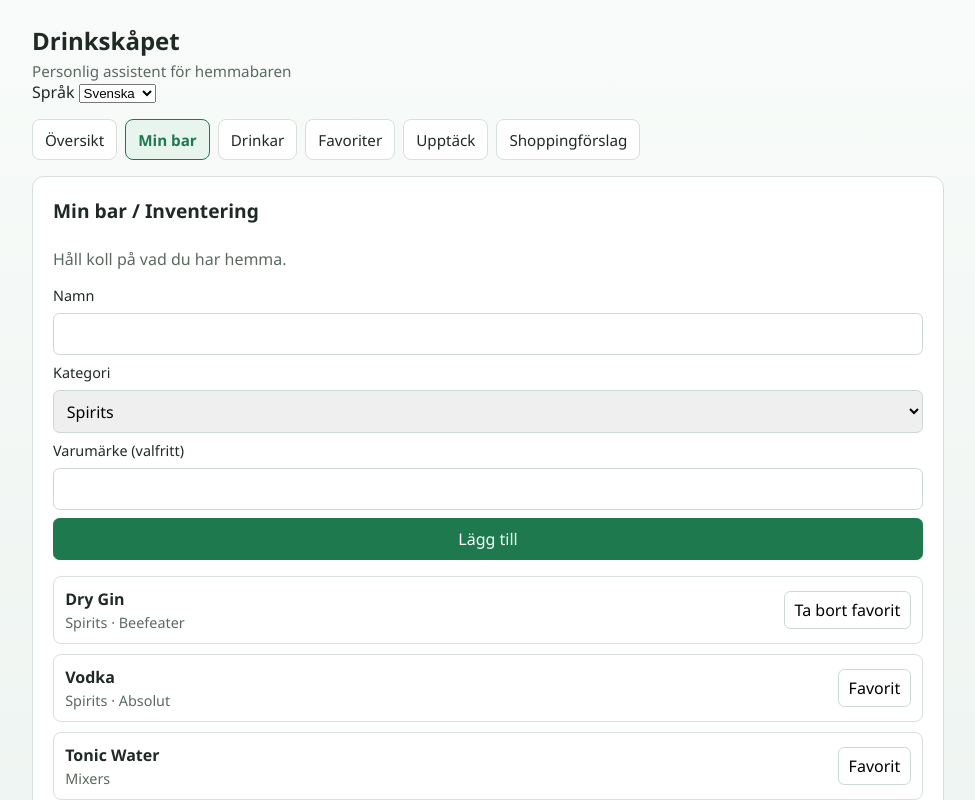
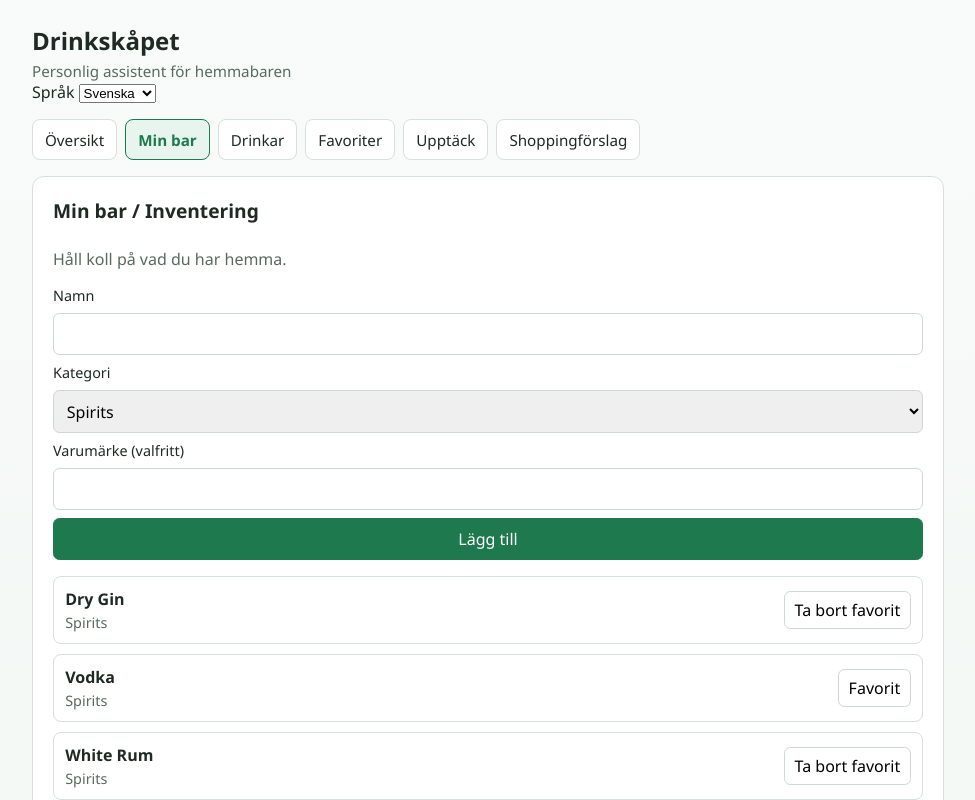
Before and after one commit to tobisen/drinkskapet, a Vue app: page /inventory in a window 1280 px wide. Shown: the top 800 px of the page, without its empty margins (152-1127 px from the left). Built offline with nearby package versions, Linux system fonts and the light colour scheme; the HTML template or start-up script is replaced by a standard one.

Commit message:
Add shared in-memory inventory composable and reuse across views

```diff
--- /dev/null
+++ b/src/features/inventory/useInventory.ts
@@ -0,0 +1,51 @@
+import { ref } from 'vue'
+import { demoInventory } from '../../data/demoInventory'
+import type { InventoryCategory, InventoryItem } from './types'
+
+interface AddInventoryItemInput {
+  name: string
+  category: InventoryCategory
+  brand?: string
+}
+
+const inventoryItems = ref<InventoryItem[]>(demoInventory.map((item) => ({ ...item })))
+
+function addInventoryItem(input: AddInventoryItemInput): void {
+  const name = input.name.trim()
+
+  if (!name) {
+    return
+  }
+
+  const brand = input.brand?.trim()
+
+  inventoryItems.value.unshift({
+    id: `item-${Date.now()}`,
+    name,
+    category: input.category,
+    brand: brand || undefined,
+    quantity: 1,
+    isFavorite: false,
+  })
+}
+
+function toggleInventoryFavorite(itemId: string): void {
+  inventoryItems.value = inventoryItems.value.map((item) => {
+    if (item.id !== itemId) {
+      return item
+    }
+
+    return {
+      ...item,
+      isFavorite: !item.isFavorite,
+    }
+  })
+}
+
+export function useInventory() {
+  return {
+    inventoryItems,
+    addInventoryItem,
+    toggleInventoryFavorite,
+  }
+}
--- a/src/views/DashboardView.vue
+++ b/src/views/DashboardView.vue
@@ -1,6 +1,6 @@
 <script lang="ts">
 import { defineComponent } from 'vue'
-import { demoInventory } from '../data/demoInventory'
+import { useInventory } from '../features/inventory/useInventory'
 import { seedDrinks } from '../data/seedDrinks'
 import {
   getDrinkRecommendations,
@@ -29,8 +29,16 @@ type LanguageCode = keyof typeof text
 
 export default defineComponent({
   name: 'DashboardView',
+  data() {
+    return {
+      inventoryStore: useInventory(),
+    }
+  },
   inject: ['appLanguage'],
   computed: {
+    inventoryItems() {
+      return this.inventoryStore.inventoryItems
+    },
     t() {
       const selected =
         ((this.appLanguage as { selected: LanguageCode } | undefined)?.selected ??
@@ -38,7 +46,7 @@ export default defineComponent({
       return text[selected]
     },
     recommendations() {
-      return getDrinkRecommendations(demoInventory, seedDrinks)
+      return getDrinkRecommendations(this.inventoryItems, seedDrinks)
     },
     topPurchases() {
       return getSuggestedNextPurchases(this.recommendations).slice(0, 3)
--- a/src/views/DiscoverView.vue
+++ b/src/views/DiscoverView.vue
@@ -1,6 +1,6 @@
 <script lang="ts">
 import { defineComponent } from 'vue'
-import { demoInventory } from '../data/demoInventory'
+import { useInventory } from '../features/inventory/useInventory'
 import { seedDrinks } from '../data/seedDrinks'
 import {
   getDrinkRecommendations,
@@ -36,8 +36,16 @@ type LanguageCode = keyof typeof text
 
 export default defineComponent({
   name: 'DiscoverView',
+  data() {
+    return {
+      inventoryStore: useInventory(),
+    }
+  },
   inject: ['appLanguage'],
   computed: {
+    inventoryItems() {
+      return this.inventoryStore.inventoryItems
+    },
     t() {
       const selected =
         ((this.appLanguage as { selected: LanguageCode } | undefined)?.selected ??
@@ -45,7 +53,7 @@ export default defineComponent({
       return text[selected]
     },
     recommendations() {
-      return getDrinkRecommendations(demoInventory, seedDrinks)
+      return getDrinkRecommendations(this.inventoryItems, seedDrinks)
     },
     easyDrinks() {
       return this.recommendations.canMakeNow.slice(0, 4)
@@ -57,7 +65,7 @@ export default defineComponent({
       return getSuggestedNextPurchases(this.recommendations).slice(0, 4)
     },
     currentCategories() {
-      return Array.from(new Set(demoInventory.map((item) => item.category))).sort()
+      return Array.from(new Set(this.inventoryItems.map((item: { category: string }) => item.category))).sort()
     },
   },
 })
--- a/src/views/DrinksView.vue
+++ b/src/views/DrinksView.vue
@@ -1,6 +1,6 @@
 <script lang="ts">
 import { defineComponent } from 'vue'
-import { demoInventory } from '../data/demoInventory'
+import { useInventory } from '../features/inventory/useInventory'
 import { seedDrinks } from '../data/seedDrinks'
 import { getDrinkRecommendations } from '../features/recommendations/recommendationService'
 const text = {
@@ -78,13 +78,17 @@ type LanguageCode = keyof typeof text
 
 export default defineComponent({
   name: 'DrinksView',
-  inject: ['appLanguage'],
   data() {
     return {
+      inventoryStore: useInventory(),
       drinks: seedDrinks.map((drink) => ({ ...drink })),
     }
   },
-  computed: {
+    inject: ['appLanguage'],
+    computed: {
+    inventoryItems() {
+      return this.inventoryStore.inventoryItems
+    },
     t() {
       const selected =
         ((this.appLanguage as { selected: LanguageCode } | undefined)?.selected ??
@@ -92,7 +96,7 @@ export default defineComponent({
       return text[selected]
     },
     recommendations() {
-      return getDrinkRecommendations(demoInventory, this.drinks)
+      return getDrinkRecommendations(this.inventoryItems, this.drinks)
     },
   },
   methods: {
--- a/src/views/FavoritesView.vue
+++ b/src/views/FavoritesView.vue
@@ -1,6 +1,6 @@
 <script lang="ts">
 import { defineComponent } from 'vue'
-import { demoInventory } from '../data/demoInventory'
+import { useInventory } from '../features/inventory/useInventory'
 import { seedDrinks } from '../data/seedDrinks'
 
 const text = {
@@ -26,8 +26,16 @@ type LanguageCode = keyof typeof text
 
 export default defineComponent({
   name: 'FavoritesView',
+  data() {
+    return {
+      inventoryStore: useInventory(),
+    }
+  },
   inject: ['appLanguage'],
   computed: {
+    inventoryItems() {
+      return this.inventoryStore.inventoryItems
+    },
     t() {
       const selected =
         ((this.appLanguage as { selected: LanguageCode } | undefined)?.selected ??
@@ -35,7 +43,7 @@ export default defineComponent({
       return text[selected]
     },
     favoriteInventoryItems() {
-      return demoInventory.filter((item) => item.isFavorite)
+      return this.inventoryItems.filter((item: { isFavorite: boolean }) => item.isFavorite)
     },
     favoriteDrinks() {
       return seedDrinks.filter((drink) => drink.isFavorite)
--- a/src/views/InventoryView.vue
+++ b/src/views/InventoryView.vue
@@ -1,7 +1,8 @@
 <script lang="ts">
 import { defineComponent } from 'vue'
 import { inventoryCategories } from '../data/inventoryCategories'
-import type { InventoryCategory, InventoryItem } from '../features/inventory/types'
+import { useInventory } from '../features/inventory/useInventory'
+import type { InventoryCategory } from '../features/inventory/types'
 
 interface InventoryFormState {
   name: string
@@ -40,31 +41,7 @@ export default defineComponent({
   data() {
     return {
       categories: inventoryCategories,
-      items: [
-        {
-          id: 'demo-gin',
-          name: 'Dry Gin',
-          category: 'spirits',
-          brand: 'Beefeater',
-          quantity: 1,
-          isFavorite: true,
-        },
-        {
-          id: 'demo-vodka',
-          name: 'Vodka',
-          category: 'spirits',
-          brand: 'Absolut',
-          quantity: 1,
-          isFavorite: false,
-        },
-        {
-          id: 'demo-tonic',
-          name: 'Tonic Water',
-          category: 'mixers',
-          quantity: 4,
-          isFavorite: false,
-        },
-      ] as InventoryItem[],
+      inventoryStore: useInventory(),
       form: {
         name: '',
         category: 'spirits',
@@ -79,23 +56,16 @@ export default defineComponent({
           'sv') as LanguageCode
       return text[selected]
     },
+    items() {
+      return this.inventoryStore.inventoryItems
+    },
   },
   methods: {
     addItem() {
-      const name = this.form.name.trim()
-      const brand = this.form.brand.trim()
-
-      if (!name) {
-        return
-      }
-
-      this.items.unshift({
-        id: `item-${Date.now()}`,
-        name,
+      this.inventoryStore.addInventoryItem({
+        name: this.form.name,
         category: this.form.category,
-        brand: brand || undefined,
-        quantity: 1,
-        isFavorite: false,
+        brand: this.form.brand,
       })
 
       this.form.name = ''
@@ -103,16 +73,7 @@ export default defineComponent({
       this.form.category = 'spirits'
     },
     toggleFavorite(itemId: string) {
-      this.items = this.items.map((item) => {
-        if (item.id !== itemId) {
-          return item
-        }
-
-        return {
-          ...item,
-          isFavorite: !item.isFavorite,
-        }
-      })
+      this.inventoryStore.toggleInventoryFavorite(itemId)
     },
     getCategoryLabel(categoryId: InventoryCategory): string {
       return (
--- a/src/views/ShoppingSuggestionsView.vue
+++ b/src/views/ShoppingSuggestionsView.vue
@@ -1,6 +1,6 @@
 <script lang="ts">
 import { defineComponent } from 'vue'
-import { demoInventory } from '../data/demoInventory'
+import { useInventory } from '../features/inventory/useInventory'
 import { seedDrinks } from '../data/seedDrinks'
 import {
   getDrinkRecommendations,
@@ -28,8 +28,16 @@ type LanguageCode = keyof typeof text
 
 export default defineComponent({
   name: 'ShoppingSuggestionsView',
+  data() {
+    return {
+      inventoryStore: useInventory(),
+    }
+  },
   inject: ['appLanguage'],
   computed: {
+    inventoryItems() {
+      return this.inventoryStore.inventoryItems
+    },
     t() {
       const selected =
         ((this.appLanguage as { selected: LanguageCode } | undefined)?.selected ??
@@ -37,7 +45,7 @@ export default defineComponent({
       return text[selected]
     },
     recommendations() {
-      return getDrinkRecommendations(demoInventory, seedDrinks)
+      return getDrinkRecommendations(this.inventoryItems, seedDrinks)
     },
     suggestions() {
       return getSuggestedNextPurchases(this.recommendations)
```
Also changed, not shown: 2 other files (tests, documents, lock files or other folders).
